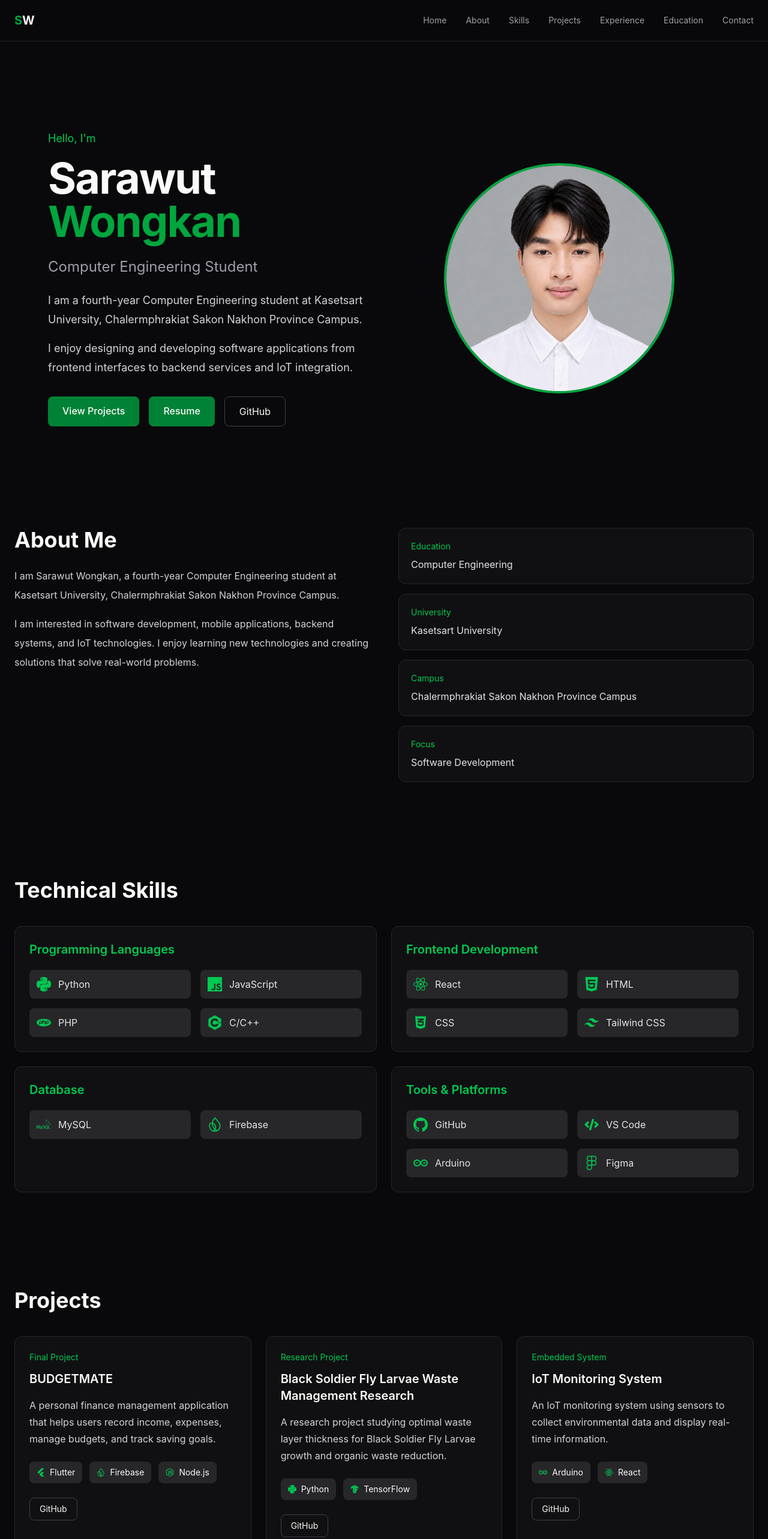
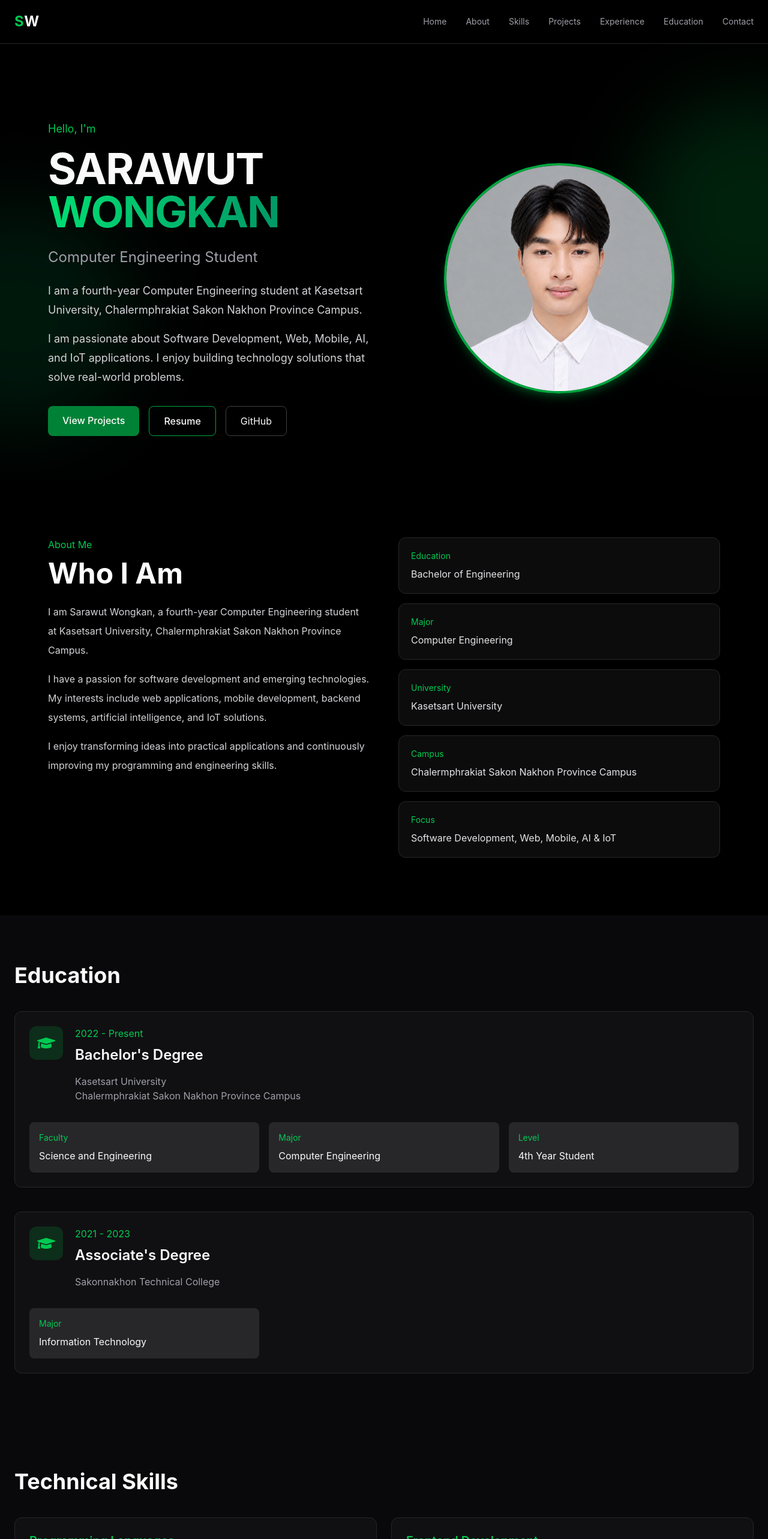
Before and after one commit to sarawut-wongkan/sarawut-portfolio, a React (Vite) app: page / in a window 1280 px wide. Shown: the top 2566 px of the page at 60% size. Built offline with nearby package versions, Linux system fonts and the light colour scheme.

Commit message:
complete portfolio sections

```diff
--- a/src/components/layout/Navbar.tsx
+++ b/src/components/layout/Navbar.tsx
@@ -18,47 +18,89 @@ function Navbar() {
 
 
   return (
-    <nav className="fixed left-0 right-0 top-0 z-50 border-b border-zinc-800 bg-zinc-950/80 backdrop-blur">
+
+    <nav
+      className="
+      fixed
+      left-0
+      right-0
+      top-0
+      z-50
+      border-b
+      border-zinc-800
+      bg-black/70
+      backdrop-blur-lg
+      "
+    >
+
 
       <div className="mx-auto flex max-w-7xl items-center justify-between px-6 py-5">
 
 
         {/* Logo */}
+
         <a
           href="#"
-          className="text-xl font-bold transition hover:text-green-500"
+          className="
+          text-2xl
+          font-bold
+          tracking-wide
+          transition
+          hover:text-green-500
+          "
         >
-          <span className="text-green-600">
+
+          <span className="text-green-500">
             S
           </span>
           W
+
         </a>
 
 
 
         {/* Desktop Menu */}
-        <div className="hidden gap-8 text-sm text-zinc-400 md:flex">
+
+        <div className="hidden items-center gap-8 text-sm text-zinc-400 md:flex">
 
           {menuItems.map((item) => (
+
             <a
               key={item.name}
               href={item.link}
-              className="transition hover:text-green-500"
+              className="
+              transition
+              hover:text-green-500
+              "
             >
+
               {item.name}
+
             </a>
+
           ))}
+
 
         </div>
 
 
 
+
         {/* Mobile Button */}
+
         <button
-          className="text-2xl text-zinc-300 md:hidden"
+          className="
+          text-2xl
+          text-zinc-300
+          transition
+          hover:text-green-500
+          md:hidden
+          "
           onClick={() => setOpen(!open)}
         >
+
           {open ? <HiX /> : <HiMenu />}
+
         </button>
 
 
@@ -66,12 +108,24 @@ function Navbar() {
 
 
 
+
       {/* Mobile Menu */}
+
       {open && (
 
-        <div className="border-t border-zinc-800 bg-zinc-950 px-6 py-5 md:hidden">
+        <div
+          className="
+          border-t
+          border-zinc-800
+          bg-black
+          px-6
+          py-6
+          md:hidden
+          "
+        >
 
-          <div className="flex flex-col gap-5 text-zinc-400">
+          <div className="flex flex-col gap-5">
+
 
             {menuItems.map((item) => (
 
@@ -79,12 +133,19 @@ function Navbar() {
                 key={item.name}
                 href={item.link}
                 onClick={() => setOpen(false)}
-                className="transition hover:text-green-500"
+                className="
+                text-zinc-400
+                transition
+                hover:text-green-500
+                "
               >
+
                 {item.name}
+
               </a>
 
             ))}
+
 
           </div>
 
@@ -94,7 +155,9 @@ function Navbar() {
 
 
     </nav>
+
   );
 }
 
+
 export default Navbar;
--- a/src/components/sections/About.tsx
+++ b/src/components/sections/About.tsx
@@ -3,6 +3,10 @@ import { motion } from "framer-motion";
 const details = [
   {
     title: "Education",
+    value: "Bachelor of Engineering",
+  },
+  {
+    title: "Major",
     value: "Computer Engineering",
   },
   {
@@ -15,14 +19,17 @@ const details = [
   },
   {
     title: "Focus",
-    value: "Software Development",
+    value: "Software Development, Web, Mobile, AI & IoT",
   },
 ];
 
 
 function About() {
   return (
-    <section id="about" className="scroll-mt-24 px-6 py-20">
+    <section
+      id="about"
+      className="scroll-mt-24 bg-black px-6 py-24 md:px-20"
+    >
 
       <div className="mx-auto grid max-w-7xl gap-12 md:grid-cols-2">
 
@@ -35,9 +42,15 @@ function About() {
           viewport={{ once: true }}
         >
 
-          <h2 className="text-4xl font-bold">
+          <p className="text-green-500">
             About Me
+          </p>
+
+
+          <h2 className="mt-3 text-4xl font-bold text-white md:text-5xl">
+            Who I Am
           </h2>
+
 
 
           <p className="mt-6 leading-8 text-zinc-300">
@@ -50,18 +63,30 @@ function About() {
           </p>
 
 
+
           <p className="mt-4 leading-8 text-zinc-300">
 
-            I am interested in software development,
-            mobile applications, backend systems,
-            and IoT technologies. I enjoy learning
-            new technologies and creating solutions
-            that solve real-world problems.
+            I have a passion for software development
+            and emerging technologies. My interests
+            include web applications, mobile development,
+            backend systems, artificial intelligence,
+            and IoT solutions.
+
+          </p>
+
+
+
+          <p className="mt-4 leading-8 text-zinc-300">
+
+            I enjoy transforming ideas into practical
+            applications and continuously improving my
+            programming and engineering skills.
 
           </p>
 
 
         </motion.div>
+
 
 
 
@@ -78,7 +103,14 @@ function About() {
 
             <div
               key={item.title}
-              className="rounded-xl border border-zinc-800 bg-zinc-900/50 p-5"
+              className="
+              rounded-xl
+              border border-zinc-800
+              bg-zinc-900/50
+              p-5
+              transition
+              hover:border-green-600
+              "
             >
 
               <p className="text-sm text-green-500">
@@ -95,7 +127,6 @@ function About() {
 
           ))}
 
-
         </motion.div>
 
 
--- a/src/components/sections/Hero.tsx
+++ b/src/components/sections/Hero.tsx
@@ -2,10 +2,18 @@ import { motion } from "framer-motion";
 
 function Hero() {
   return (
-    <section className="relative flex min-h-screen items-center overflow-hidden px-6 pt-32 md:px-20">
-      <div className="mx-auto grid w-full max-w-7xl gap-12 md:grid-cols-2">
+    <section className="relative flex min-h-screen items-center overflow-hidden bg-black px-6 pt-32 md:px-20">
+
+      {/* Background Glow */}
+      <div className="absolute -right-40 top-40 h-96 w-96 rounded-full bg-green-600/20 blur-3xl" />
+      <div className="absolute -left-40 bottom-20 h-96 w-96 rounded-full bg-green-400/10 blur-3xl" />
+
+
+      <div className="relative mx-auto grid w-full max-w-7xl gap-12 md:grid-cols-2">
+
         {/* Left Content */}
         <div className="flex flex-col justify-center">
+
           <motion.p
             initial={{ opacity: 0, y: 20 }}
             animate={{ opacity: 1, y: 0 }}
@@ -15,16 +23,22 @@ function Hero() {
             Hello, I'm
           </motion.p>
 
+
           <motion.h1
             initial={{ opacity: 0, y: 20 }}
             animate={{ opacity: 1, y: 0 }}
             transition={{ duration: 0.7 }}
             className="text-6xl font-bold tracking-tight md:text-7xl"
           >
-            Sarawut
+            SARAWUT
             <br />
-            <span className="text-green-600">Wongkan</span>
+
+            <span className="bg-gradient-to-r from-green-400 to-emerald-600 bg-clip-text text-transparent">
+              WONGKAN
+            </span>
+
           </motion.h1>
+
 
           <motion.h2
             initial={{ opacity: 0, y: 20 }}
@@ -35,29 +49,38 @@ function Hero() {
             Computer Engineering Student
           </motion.h2>
 
+
           <motion.div
             initial={{ opacity: 0 }}
             animate={{ opacity: 1 }}
             transition={{ duration: 1 }}
             className="mt-6 max-w-2xl text-lg leading-8 text-zinc-300"
           >
+
             <p>
-              I am a fourth-year Computer Engineering student at Kasetsart
-              University, Chalermphrakiat Sakon Nakhon Province Campus.
+              I am a fourth-year Computer Engineering student at
+              Kasetsart University, Chalermphrakiat Sakon Nakhon Province Campus.
             </p>
 
+
             <p className="mt-4">
-              I enjoy designing and developing software applications from
-              frontend interfaces to backend services and IoT integration.
+              I am passionate about Software Development,
+              Web, Mobile, AI, and IoT applications.
+              I enjoy building technology solutions that solve real-world problems.
             </p>
+
           </motion.div>
 
+
+
+          {/* Buttons */}
           <motion.div
             initial={{ opacity: 0, y: 20 }}
             animate={{ opacity: 1, y: 0 }}
             transition={{ delay: 1 }}
             className="mt-8 flex flex-wrap gap-4"
           >
+
             <a
               href="#projects"
               className="rounded-lg bg-green-700 px-6 py-3 font-medium transition hover:bg-green-600"
@@ -65,17 +88,21 @@ function Hero() {
               View Projects
             </a>
 
+
+
             <a
               href="/Resume.png"
               target="_blank"
               rel="noopener noreferrer"
-            className="rounded-lg bg-green-700 px-6 py-3 font-medium transition hover:bg-green-600"
+              className="rounded-lg border border-green-600 px-6 py-3 font-medium text-green-500 transition hover:bg-green-600 hover:text-black"
             >
               Resume
             </a>
 
+
+
             <a
-            href="https://github.com/yourusername"
+              href="https://github.com/sarawut-wongkan"
               target="_blank"
               rel="noopener noreferrer"
               className="rounded-lg border border-zinc-700 px-6 py-3 transition hover:border-green-500 hover:text-green-500"
@@ -83,25 +110,36 @@ function Hero() {
               GitHub
             </a>
 
+
           </motion.div>
+
         </div>
 
-        {/* Right Image */}
+
+
+        {/* Profile Image */}
         <motion.div
           initial={{ opacity: 0, scale: 0.8 }}
           animate={{ opacity: 1, scale: 1 }}
           transition={{ duration: 0.8 }}
           className="flex items-center justify-center"
         >
-          <div className="h-72 w-72 overflow-hidden rounded-full border-4 border-green-600 md:h-96 md:w-96">
+
+          <div className="h-72 w-72 overflow-hidden rounded-full border-4 border-green-600 shadow-lg shadow-green-600/30 md:h-96 md:w-96">
+
             <img
               src="/Profile.PNG"
               alt="Sarawut Wongkan"
               className="h-full w-full object-cover"
             />
+
           </div>
+
         </motion.div>
+
+
       </div>
+
     </section>
   );
 }
--- a/src/components/sections/Projects.tsx
+++ b/src/components/sections/Projects.tsx
@@ -1,159 +1,218 @@
 import { motion } from "framer-motion";
 
 import {
+  SiPython,
+  SiJavascript,
+  SiPhp,
+  SiCplusplus,
+  SiReact,
+  SiHtml5,
+  SiTailwindcss,
+  SiMysql,
+  SiFirebase,
+  SiGithub,
+  SiArduino,
+  SiFigma,
   SiFlutter,
-  SiFirebase,
   SiNodedotjs,
-  SiArduino,
-  SiPython,
-  SiTensorflow,
-  SiReact,
+  SiDocker,
 } from "react-icons/si";
 
+import {
+  FaCss3Alt,
+  FaCode,
+} from "react-icons/fa";
 
-const projects = [
+
+const skillGroups = [
+
   {
-    title: "BUDGETMATE",
-    status: "Final Project",
-    description:
-      "A personal finance management application that helps users record income, expenses, manage budgets, and track saving goals.",
-    technologies: [
-      {
-        name: "Flutter",
-        icon: SiFlutter,
-      },
-      {
-        name: "Firebase",
-        icon: SiFirebase,
-      },
-      {
-        name: "Node.js",
-        icon: SiNodedotjs,
-      },
+    title: "Programming Languages",
+    skills: [
+      { name: "Python", icon: SiPython },
+      { name: "JavaScript", icon: SiJavascript },
+      { name: "PHP", icon: SiPhp },
+      { name: "C/C++", icon: SiCplusplus },
     ],
-    github: "#",
   },
 
 
   {
-    title: "Black Soldier Fly Larvae Waste Management Research",
-    status: "Research Project",
-    description:
-      "A research project studying optimal waste layer thickness for Black Soldier Fly Larvae growth and organic waste reduction.",
-    technologies: [
-      {
-        name: "Python",
-        icon: SiPython,
-      },
-      {
-        name: "TensorFlow",
-        icon: SiTensorflow,
-      },
+    title: "Frontend Development",
+    skills: [
+      { name: "React", icon: SiReact },
+      { name: "HTML", icon: SiHtml5 },
+      { name: "CSS", icon: FaCss3Alt },
+      { name: "Tailwind CSS", icon: SiTailwindcss },
+      { name: "Flutter", icon: SiFlutter },
     ],
-    github: "#",
   },
 
 
   {
-    title: "IoT Monitoring System",
-    status: "Embedded System",
-    description:
-      "An IoT monitoring system using sensors to collect environmental data and display real-time information.",
-    technologies: [
-      {
-        name: "Arduino",
-        icon: SiArduino,
-      },
-      {
-        name: "React",
-        icon: SiReact,
-      },
+    title: "Backend & Database",
+    skills: [
+      { name: "Node.js", icon: SiNodedotjs },
+      { name: "MySQL", icon: SiMysql },
+      { name: "Firebase", icon: SiFirebase },
     ],
-    github: "#",
   },
+
+
+  {
+    title: "Tools & Platforms",
+    skills: [
+      { name: "GitHub", icon: SiGithub },
+      { name: "VS Code", icon: FaCode },
+      { name: "Arduino", icon: SiArduino },
+      { name: "Figma", icon: SiFigma },
+      { name: "Docker", icon: SiDocker },
+    ],
+  },
+
 ];
 
 
-function Projects() {
+
+function Skills() {
+
   return (
-    <section id="projects" className="scroll-mt-24 px-6 py-20">
+
+    <section
+      id="skills"
+      className="scroll-mt-24 bg-black px-6 py-24 md:px-20"
+    >
 
       <div className="mx-auto max-w-7xl">
 
 
-        <motion.h2
+        {/* Header */}
+
+        <motion.div
           initial={{ opacity: 0, y: 20 }}
           whileInView={{ opacity: 1, y: 0 }}
           transition={{ duration: 0.6 }}
           viewport={{ once: true }}
-          className="text-4xl font-bold"
         >
-          Projects
-        </motion.h2>
+
+          <p className="text-green-500">
+            Skills
+          </p>
+
+
+          <h2 className="mt-3 text-4xl font-bold text-white md:text-5xl">
+            Technical Skills
+          </h2>
+
+
+          <p className="mt-4 text-zinc-400">
+            Technologies and tools I use for software development.
+          </p>
+
+        </motion.div>
 
 
 
-        <div className="mt-10 grid gap-6 md:grid-cols-3">
+
+        {/* Skill Cards */}
+
+        <div className="mt-10 grid gap-6 md:grid-cols-2">
 
 
-          {projects.map((project, index) => (
+          {skillGroups.map((group, index) => (
 
             <motion.div
-              key={project.title}
-              initial={{ opacity: 0, y: 30 }}
-              whileInView={{ opacity: 1, y: 0 }}
+
+              key={group.title}
+
+              initial={{
+                opacity: 0,
+                y: 30
+              }}
+
+              whileInView={{
+                opacity: 1,
+                y: 0
+              }}
+
               transition={{
                 duration: 0.5,
-                delay: index * 0.1,
+                delay: index * 0.1
               }}
-              viewport={{ once: true }}
-              className="rounded-xl border border-zinc-800 bg-zinc-900/50 p-6 transition hover:-translate-y-2 hover:border-green-500"
+
+              viewport={{
+                once: true
+              }}
+
+              className="
+              rounded-xl
+              border
+              border-zinc-800
+              bg-zinc-900/50
+              p-6
+              transition
+              hover:border-green-600
+              "
+
             >
 
 
-              {/* Status */}
-
-              <p className="text-sm text-green-500">
-                {project.status}
-              </p>
-
-
-
-              {/* Title */}
-
-              <h3 className="mt-3 text-xl font-semibold">
-                {project.title}
+              <h3 className="
+              text-xl
+              font-semibold
+              text-green-500
+              ">
+                {group.title}
               </h3>
 
 
 
-              {/* Description */}
 
-              <p className="mt-4 leading-7 text-zinc-300">
-                {project.description}
-              </p>
+              <div className="
+              mt-5
+              grid
+              grid-cols-2
+              gap-4
+              ">
 
 
+                {group.skills.map((skill) => {
 
-              {/* Technology */}
 
-              <div className="mt-6 flex flex-wrap gap-3">
-
-                {project.technologies.map((tech) => {
-
-                  const Icon = tech.icon;
+                  const Icon = skill.icon;
 
 
                   return (
 
                     <div
-                      key={tech.name}
-                      className="flex items-center gap-2 rounded-lg bg-zinc-800 px-3 py-2 text-sm"
+
+                      key={skill.name}
+
+                      className="
+                      flex
+                      items-center
+                      gap-3
+                      rounded-lg
+                      bg-zinc-800
+                      p-3
+                      transition
+                      hover:bg-zinc-700
+                      "
+
                     >
 
-                      <Icon className="text-green-500" />
+                      <Icon
+                        className="
+                        text-2xl
+                        text-green-500
+                        "
+                      />
 
-                      {tech.name}
+
+                      <span className="text-zinc-200">
+                        {skill.name}
+                      </span>
+
 
                     </div>
 
@@ -161,21 +220,6 @@ function Projects() {
 
                 })}
 
-
-              </div>
-
-
-
-              {/* Button */}
-
-              <div className="mt-6">
-
-                <a
-                  href={project.github}
-                  className="inline-block rounded-lg border border-zinc-700 px-4 py-2 text-sm transition hover:border-green-500 hover:text-green-500"
-                >
-                  GitHub
-                </a>
 
               </div>
 
@@ -190,9 +234,12 @@ function Projects() {
 
       </div>
 
+
     </section>
+
   );
+
 }
 
 
-export default Projects;
+export default Skills;
--- a/src/pages/HomePage.tsx
+++ b/src/pages/HomePage.tsx
@@ -12,10 +12,10 @@ function HomePage() {
     <>
       <Hero />
       <About />
+      <Education />
       <Skills />
       <Projects />
       <Experience />
-      <Education />
       <Contact />
     </>
   );
```
Lines whose indentation alone changed are shown as unchanged.
